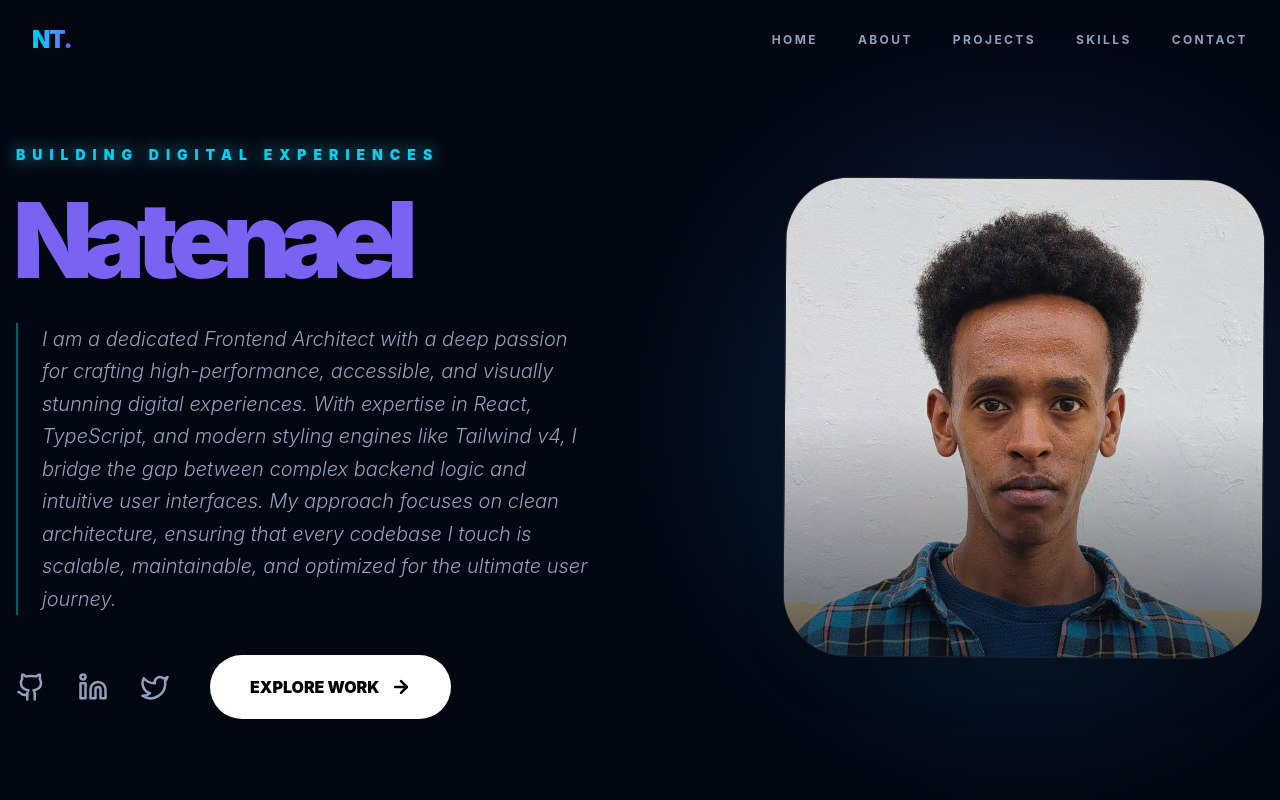
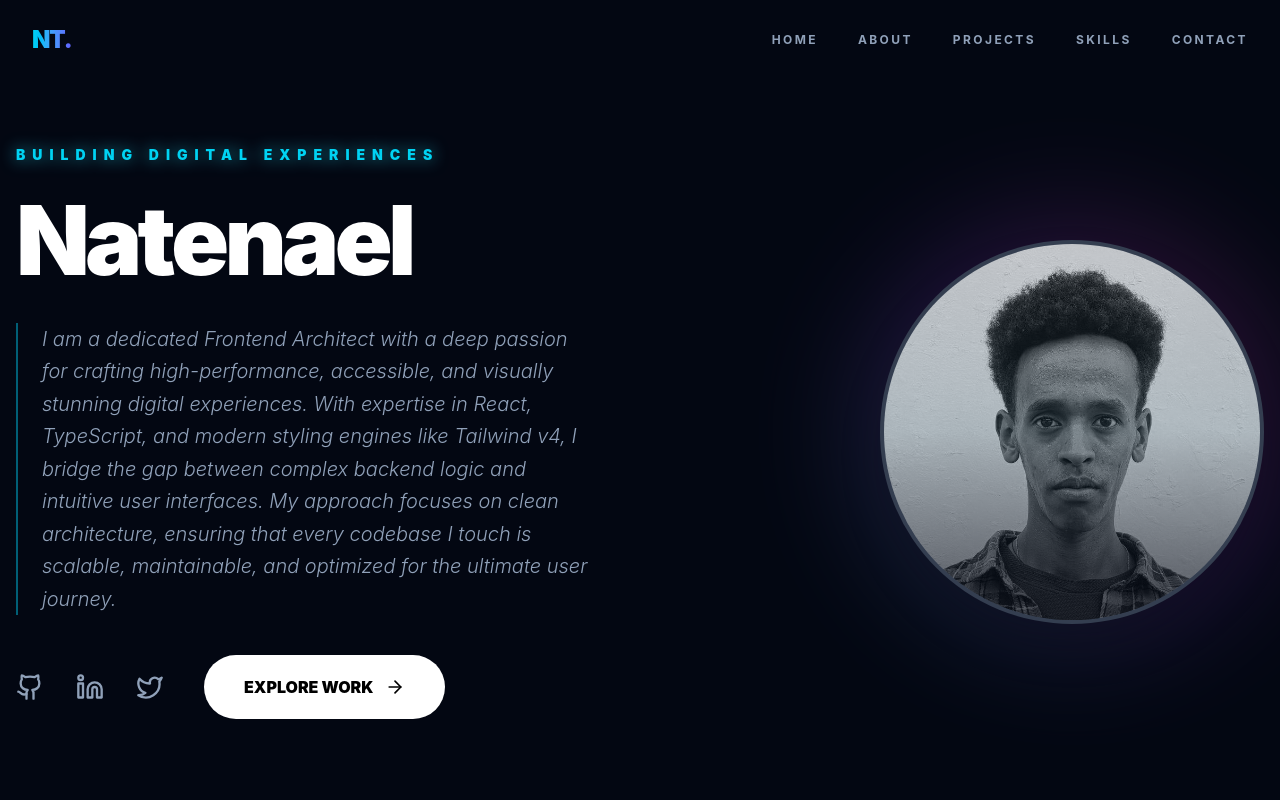
Before and after one commit to NatenaelTemesgen1/Natenael-Temesgen-Tadele, a React (Vite) app: page / in a window 1280 px wide. Shown: the top 800 px of the page. Built offline with nearby package versions, Linux system fonts and the light colour scheme.

Commit message:
Update portfolio improvements

```diff
--- a/src/components/Hero.tsx
+++ b/src/components/Hero.tsx
@@ -1,46 +1,18 @@
-
-import { motion, useMotionValue, useTransform, type Variants } from 'framer-motion';
+import { motion } from 'framer-motion';
 import { me } from '../data/config';
 import { ArrowRight, Github, Linkedin, Twitter } from 'lucide-react';
-import React from 'react';
 
 const Hero = () => {
-  const x = useMotionValue(0);
-  const y = useMotionValue(0);
-
-  const rotateX = useTransform(y, [-100, 100], [15, -15]);
-  const rotateY = useTransform(x, [-100, 100], [-15, 15]);
-
-  const handleMouse = (event: React.MouseEvent<HTMLDivElement>) => {
-    const rect = event.currentTarget.getBoundingClientRect();
-    const centerX = rect.left + rect.width / 2;
-    const centerY = rect.top + rect.height / 2;
-    x.set(event.clientX - centerX);
-    y.set(event.clientY - centerY);
-  };
-
   const displayName = me?.name || "Natenael Temesgen";
   const nameChars = Array.from(displayName);
-
-  const containerVariants: Variants = {
-    hidden: { opacity: 0 },
-    visible: {
-      opacity: 1,
-      transition: { staggerChildren: 0.04, delayChildren: 0.2 }
-    }
-  };
 
   return (
     <section id="home" className="min-h-screen flex items-center justify-center pt-16 bg-slate-900 px-4 overflow-hidden">
       <div className="max-w-7xl mx-auto grid md:grid-cols-2 gap-12 items-center w-full">
 
+        {/* Left Side: Text Content */}
         <div className="z-10">
-          <motion.div
-            initial="hidden"
-            animate="visible"
-            variants={containerVariants}
-            className="mb-8"
-          >
+          <div className="mb-8">
             <motion.p
               initial={{ opacity: 0, x: -20 }}
               animate={{ opacity: 1, x: 0 }}
@@ -49,37 +21,29 @@ const Hero = () => {
               Building Digital Experiences
             </motion.p>
 
-            {/* THE NAME: Slide from right + Color Shift + Breathing */}
             <h1 className="text-6xl md:text-8xl font-black tracking-tighter flex flex-wrap leading-[0.9]">
               {nameChars.map((char, index) => (
                 <motion.span
                   key={`${char}-${index}`}
-                  initial={{ x: 150, opacity: 0 }}
-                  animate={{
-                    x: 0,
-                    opacity: 1,
-                    scale: [1, 1.1, 1],
-                    // Multi-color attractive cycle
-                    color: ["#6366f1", "#a855f7", "#ec4899", "#6366f1"]
+                  initial={{ opacity: 0, x: -30 }}
+                  animate={{ opacity: 1, x: 0 }}
+                  transition={{
+                    duration: 0.1,
+                    delay: index * 0.05,
+                    ease: "easeOut"
                   }}
-                  transition={{
-                    x: { type: "spring", damping: 15, stiffness: 100, delay: index * 0.03 },
-                    opacity: { duration: 0.5, delay: index * 0.03 },
-                    scale: { repeat: Infinity, duration: 4, ease: "easeInOut", delay: index * 0.1 },
-                    color: { repeat: Infinity, duration: 6, ease: "linear" }
-                  }}
-                  className="inline-block cursor-default py-2"
+                  className="inline-block cursor-default py-2 text-white"
                 >
                   {char === " " ? "\u00A0" : char}
                 </motion.span>
               ))}
             </h1>
-          </motion.div>
+          </div>
 
           <motion.p
             initial={{ opacity: 0, y: 20 }}
             animate={{ opacity: 1, y: 0 }}
-            transition={{ delay: 1 }}
+            transition={{ delay: 0.8 }}
             className="text-lg md:text-xl text-slate-400 mb-10 max-w-xl border-l-2 border-cyan-500/50 pl-6 font-light leading-relaxed italic"
           >
             {me?.description}
@@ -88,55 +52,49 @@ const Hero = () => {
           <motion.div
             initial={{ opacity: 0, y: 20 }}
             animate={{ opacity: 1, y: 0 }}
-            transition={{ delay: 1.2 }}
+            transition={{ delay: 1 }}
             className="flex flex-col sm:flex-row gap-10 items-start sm:items-center"
           >
             <div className="flex gap-8 items-center">
-              <a href={me?.socials?.github} target="_blank" rel="noreferrer" className="text-slate-400 hover:text-cyan-400 hover:scale-125 transition-all duration-300 drop-shadow-lg">
-                <Github size={30} strokeWidth={2} />
+              <a href={me?.socials?.github} target="_blank" rel="noreferrer" className="text-slate-400 hover:text-cyan-400 transition-colors">
+                <Github size={28} />
               </a>
-              <a href={me?.socials?.linkedin} target="_blank" rel="noreferrer" className="text-slate-400 hover:text-pink-500 hover:scale-125 transition-all duration-300 drop-shadow-lg">
-                <Linkedin size={30} strokeWidth={2} />
+              <a href={me?.socials?.linkedin} target="_blank" rel="noreferrer" className="text-slate-400 hover:text-pink-500 transition-colors">
+                <Linkedin size={28} />
               </a>
-              <a href={me?.socials?.twitter} target="_blank" rel="noreferrer" className="text-slate-400 hover:text-blue-400 hover:scale-125 transition-all duration-300 drop-shadow-lg">
-                <Twitter size={30} strokeWidth={2} />
+              <a href={me?.socials?.twitter} target="_blank" rel="noreferrer" className="text-slate-400 hover:text-blue-500 transition-colors">
+                <Twitter size={28} />
               </a>
             </div>
 
-            <a href="#projects" className="group relative flex items-center gap-3 px-10 py-5 bg-white text-black rounded-full font-black overflow-hidden transition-all hover:scale-105 active:scale-95">
-              <span className="relative z-10">EXPLORE WORK</span>
-              <ArrowRight className="relative z-10 group-hover:translate-x-2 transition-transform" size={20} strokeWidth={3} />
-              <div className="absolute inset-0 bg-linear-to-r from-cyan-400 via-pink-500 to-indigo-500 opacity-0 group-hover:opacity-20 transition-opacity" />
+            <a href="#projects" className="group relative flex items-center gap-3 px-10 py-5 bg-white text-black rounded-full font-black transition-all hover:scale-105">
+              <span>EXPLORE WORK</span>
+              <ArrowRight className="group-hover:translate-x-2 transition-transform" size={20} />
             </a>
           </motion.div>
         </div>
 
-        <div className="relative flex justify-center md:justify-end perspective-distant">
+        {/* Right Side: Image with ONLY Color Effect */}
+        <div className="relative flex justify-center md:justify-end">
           <motion.div
-            style={{ rotateX, rotateY }}
-            onMouseMove={handleMouse}
-            onMouseLeave={() => { x.set(0); y.set(0); }}
-            animate={{
-                y: [0, -20, 0],
-                rotateZ: [-1, 1, -1]
-            }}
-            transition={{
-                repeat: Infinity,
-                duration: 5,
-                ease: "easeInOut"
-            }}
-            className="relative w-80 h-80 md:w-120 md:h-120 group cursor-pointer"
+            initial={{ opacity: 0, scale: 0.9 }}
+            animate={{ opacity: 1, scale: 1 }}
+            transition={{ duration: 0.5 }}
+            className="relative w-72 h-72 md:w-96 md:h-96 group"
           >
-            {/* Glowing Orbs in background */}
-            <div className="absolute -inset-4 bg-linear-to-tr from-cyan-500 to-indigo-500 rounded-full blur-[80px] opacity-20 group-hover:opacity-40 transition-opacity duration-700" />
+            {/* Pulsing Colored Glow on Hover */}
+            <div className="absolute -inset-4 bg-linear-to-tr from-cyan-500 via-purple-500 to-pink-500 rounded-full blur-[60px] opacity-20 group-hover:opacity-60 transition-opacity duration-500" />
 
-            <div className="relative w-full h-full overflow-hidden rounded-[4rem] border border-white/10 bg-slate-900 shadow-2xl">
+            <div className="relative w-full h-full overflow-hidden rounded-full border-4 border-white/10 bg-slate-800 shadow-2xl transition-all duration-500 group-hover:border-cyan-400/50">
               <img
-                src={me?.profileImage}
-                alt={displayName}
-                className="w-full h-full object-cover opacity-90 transition-all duration-700 group-hover:scale-110 group-hover:opacity-100"
+                src="/photo_2026-02-23_23-20-19.jpg"
+                alt="Natenael"
+                fetchPriority="high"
+                loading="eager"
+                decoding="async"
+                className="w-full h-full object-cover opacity-80 grayscale group-hover:opacity-100 group-hover:grayscale-0 transition-[opacity,filter] duration-700"
               />
-              <div className="absolute inset-0 bg-linear-to-t from-slate-900 via-transparent to-transparent opacity-60" />
+              <div className="absolute inset-0 bg-linear-to-t from-slate-900 via-cyan-900/20 to-transparent opacity-60 group-hover:opacity-0 transition-opacity duration-500" />
             </div>
           </motion.div>
         </div>
```
